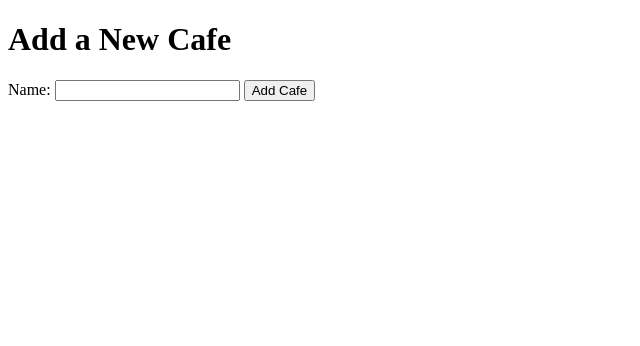
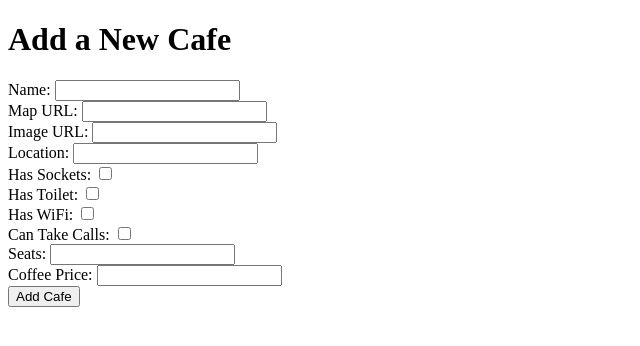
Before and after one commit to MariosAvraam/cafe-and-wifi-website, a Flask app: template templates/add_cafe.html in a window 1280 px wide. Shown: the top 346 px of the page, without its empty margins (0-640 px from the left). Run offline with Flask 3, Linux system fonts and the light colour scheme; the template is opened without the code that fills it, so the values that code supplies are empty.

Commit message:
Allow user to add cafe in the add_cafe page.

```diff
--- a/app.py
+++ b/app.py
@@ -27,24 +27,26 @@ def index():
     cafes = result.scalars()
     return render_template('index.html', cafes=cafes)
 
-@app.route('/add_cafe', methods=['POST'])
+@app.route('/add_cafe', methods=['GET', 'POST'])
 def add_cafe():
-    new_cafe = Cafe(
-        name=request.form['name'],
-        map_url=request.form['map_url'],
-        img_url=request.form['img_url'],
-        location=request.form['location'],
-        has_sockets=bool(request.form.get('has_sockets')),
-        has_toilet=bool(request.form.get('has_toilet')),
-        has_wifi=bool(request.form.get('has_wifi')),
-        can_take_calls=bool(request.form.get('can_take_calls')),
-        seats=request.form['seats'],
-        coffee_price=request.form['coffee_price']
-    )
+    if request.method == "POST":
+        new_cafe = Cafe(
+            name=request.form['name'],
+            map_url=request.form['map_url'],
+            img_url=request.form['img_url'],
+            location=request.form['location'],
+            has_sockets=bool(request.form.get('has_sockets')),
+            has_toilet=bool(request.form.get('has_toilet')),
+            has_wifi=bool(request.form.get('has_wifi')),
+            can_take_calls=bool(request.form.get('can_take_calls')),
+            seats=request.form['seats'],
+            coffee_price=request.form['coffee_price']
+        )
 
-    db.session.add(new_cafe)
-    db.session.commit()
-    return redirect(url_for('index'))
+        db.session.add(new_cafe)
+        db.session.commit()
+        return redirect(url_for('index'))
+    return render_template('add_cafe.html')
 
 @app.route('/delete_cafe/<int:cafe_id>')
 def delete_cafe(cafe_id):
--- a/templates/add_cafe.html
+++ b/templates/add_cafe.html
@@ -1,16 +1,48 @@
 <!DOCTYPE html>
 <html>
+
 <head>
   <title>Add Cafe</title>
 </head>
+
 <body>
   <h1>Add a New Cafe</h1>
+  <!-- ... -->
   <form action="{{ url_for('add_cafe') }}" method="post">
-        <!-- Add form fields for each cafe attribute -->
     <label for="name">Name:</label>
-        <input type="text" name="name" required>
-        <!-- Repeat for other fields... -->
+    <input type="text" name="name" required><br>
+
+    <label for="map_url">Map URL:</label>
+    <input type="text" name="map_url"><br>
+
+    <label for="img_url">Image URL:</label>
+    <input type="text" name="img_url"><br>
+
+    <label for="location">Location:</label>
+    <input type="text" name="location"><br>
+
+    <label for="has_sockets">Has Sockets:</label>
+    <input type="checkbox" name="has_sockets"><br>
+
+    <label for="has_toilet">Has Toilet:</label>
+    <input type="checkbox" name="has_toilet"><br>
+
+    <label for="has_wifi">Has WiFi:</label>
+    <input type="checkbox" name="has_wifi"><br>
+
+    <label for="can_take_calls">Can Take Calls:</label>
+    <input type="checkbox" name="can_take_calls"><br>
+
+    <label for="seats">Seats:</label>
+    <input type="text" name="seats"><br>
+
+    <label for="coffee_price">Coffee Price:</label>
+    <input type="text" name="coffee_price"><br>
+
     <button type="submit">Add Cafe</button>
   </form>
+  <!-- ... -->
+
 </body>
+
 </html>
```
Lines whose indentation alone changed are shown as unchanged.
